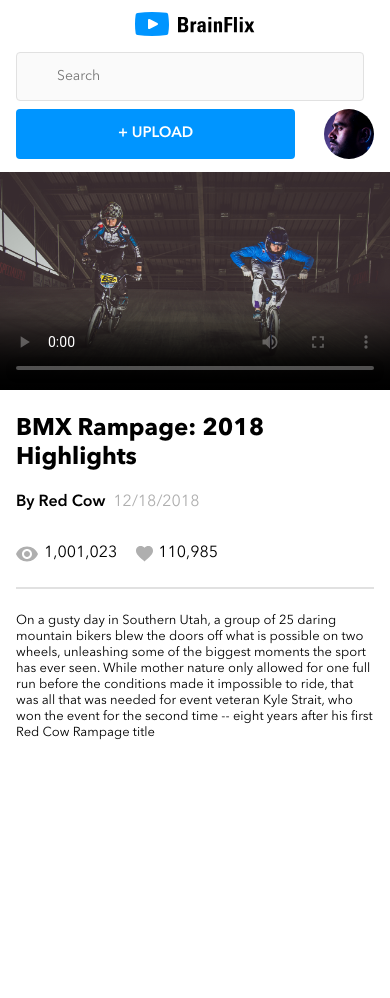
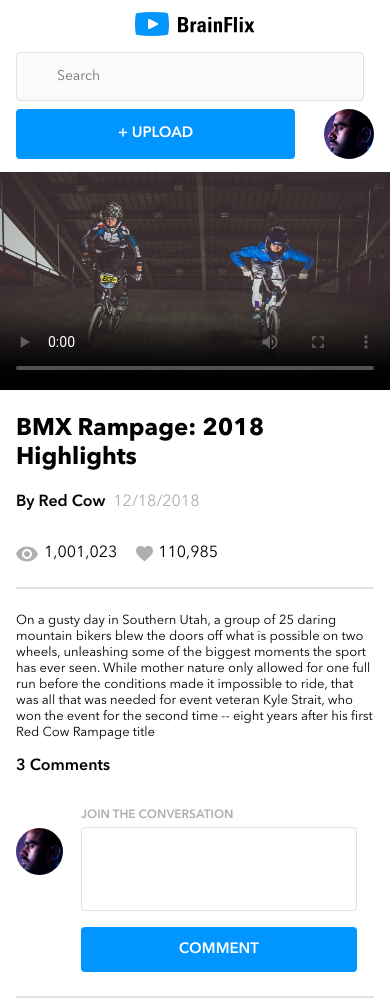
Before and after one commit to rafaymakes/rafay-ali-brainflix, a React (Create React App) app: page / in a window 390 px wide. Before the commit the page ends 844 px from the top, so only its background shows below. Built offline with nearby package versions, Linux system fonts and the light colour scheme.

Commit message:
mobile comment inputs completed

```diff
--- a/src/App.js
+++ b/src/App.js
@@ -1,13 +1,15 @@
 import React from 'react';
 import './App.scss';
-import Header from './Components/Header/header.jsx'
-import Video from './Components/Video/video.jsx'
+import Header from './Components/Header/header.jsx';
+import Video from './Components/Video/video.jsx';
+import Comments from './Components/Comments/comments.jsx';
 
 const App = () => {
   return (
     <div className="App">
       <Header/>
       <Video/>
+      <Comments/>
     </div>
   )
 }
--- /dev/null
+++ b/src/Components/Comments/comments.jsx
@@ -0,0 +1,23 @@
+import React from 'react';
+import './comments.scss';
+import userIcon from './../../Assets/Images/Mohan-muruge.jpg'
+
+const Comments = () => {
+    return (
+        <section className = 'comments'>
+            <div className = 'comments__inputs'>
+                <p className='comments__count'> 3 Comments </p>
+                <form className='comments__form'>
+                    <label className = 'comments__entrylabel' for= 'comment'>JOIN THE CONVERSATION</label>
+                    <input className = 'comments__entry' name = 'comment' type ='text'></input>
+                    <input className = 'comments__button' type='submit' value='COMMENT'/>
+                    <img className = 'comments__usericon' alt='your profile picture' src={userIcon}/>
+                </form>
+            </div>
+            <div className='comments__outputs'>
+            </div>
+        </section>
+    )
+}
+
+export default Comments;
--- /dev/null
+++ b/src/Components/Comments/comments.scss
@@ -0,0 +1,63 @@
+@import '../../variables.scss';
+@import '../../fonts.scss';
+
+.comments{
+
+    padding: 0 16px 0 16px;
+
+    &__inputs{
+        border-bottom: solid 2px $mercury;
+    }
+
+    &__form{
+        position:relative;
+    }
+
+    &__count{
+        text-align: left;
+        font-family: 'Avenir-Demi';
+        margin-bottom: 32px;
+    }
+
+    &__form{
+        display: flex;
+        flex-direction: column;
+        text-align: left;
+        width: 77%;
+        margin: 0 0 24px 65px;
+    }
+
+    &__entrylabel{
+        font-size: 12px;
+        font-family: 'Avenir-Demi';
+        color: $silver;
+    }
+
+    &__entry{
+        height: 80px;
+        border: solid 1px $mercury;
+        border-radius: 4px;
+        margin: 5px 0 16px 0;
+    }
+
+    &__button{
+        height: 45px;
+        width: 100%;
+        background-color: $brainflixblue;
+        font-family: 'Avenir-Demi';
+        font-size: 15px;
+        border: none;
+        border-radius: 4px;
+        color: white;
+    }
+
+    &__usericon{
+        height: 47px;
+        width: 47px;
+        border-radius: 100%;
+        object-fit: cover;
+        position: absolute;
+        left: -65px;
+        top: 20px;
+    }
+}
--- a/src/Components/Header/header.jsx
+++ b/src/Components/Header/header.jsx
@@ -11,7 +11,7 @@ const Header = () => {
                 <input className = 'header__input' type='text' placeholder='Search'/>
                 <div className = 'header__box'>
                     <input className = 'header__search' type='submit' value='+ UPLOAD'/>
-                    <img className = 'header__usericon' alt = 'Brainflix logo' src={userIcon}/>
+                    <img className = 'header__usericon' alt = 'your profile picture' src={userIcon}/>
                 </div>
             </form>
         </header>
--- a/src/Components/Header/header.scss
+++ b/src/Components/Header/header.scss
@@ -1,9 +1,5 @@
 @import '../../variables.scss';
 @import '../../fonts.scss';
-
-html{
-    font-family: 'Avenir';
-}
 
 .header{
     box-sizing: border-box;
```
